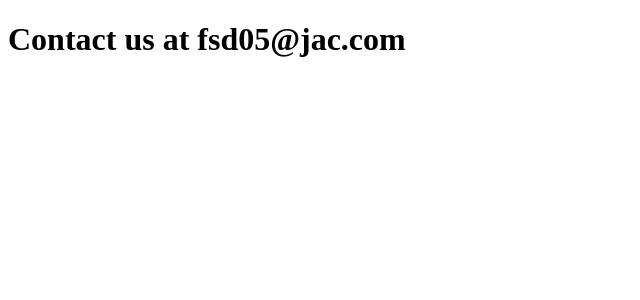
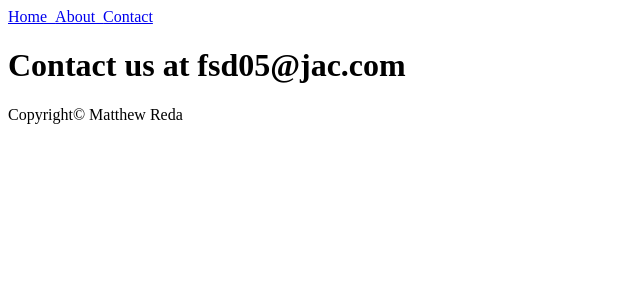
Before and after one commit to MattReda11/WebDev2, a React (Create React App) app in the folder exercise3a/reactrouting/: page /contact in a window 1280 px wide. Shown: the top 300 px of the page, without its empty margins (0-640 px from the left). Built offline with nearby package versions, Linux system fonts and the light colour scheme.

Commit message:
Main Layout and Outlet

```diff
--- a/exercise3a/reactrouting/src/App.js
+++ b/exercise3a/reactrouting/src/App.js
@@ -1,16 +1,7 @@
-import { Route, Routes } from "react-router-dom";
-import Home from "./pages/Home";
-import About from "./pages/About";
-import Contact from "./pages/Contact";
+import Outlet from "./components/Outlet";
 
 // Code from Earlier examples
 function App() {
-  return (
-    <Routes>
-      <Route path="/" element={<Home />} />
-      <Route path="/about" element={<About />} />
-      <Route path="/contact" element={<Contact />} />
-    </Routes>
-  )
+  return <Outlet />
 }
 export default App;
--- /dev/null
+++ b/exercise3a/reactrouting/src/components/Footer.js
@@ -0,0 +1,4 @@
+function Footer() {
+    return <p>Copyright&copy; Matthew Reda</p>
+}
+export default Footer;
--- a/exercise3a/reactrouting/src/components/Main.js
+++ b/exercise3a/reactrouting/src/components/Main.js
@@ -3,7 +3,6 @@ import DisplayMessage from './DisplayMessage';
 import Clock from './Clock';
 import CounterDisplay from './CounterDisplay';
 import UserActions from './UserActions';
-import Header from "./Header";
 
 function Main() {
     const [color, setColor] = useState(JSON.parse(sessionStorage.getItem('color')) || "blue");
@@ -15,7 +14,6 @@ function Main() {
     }, [color, count]);
 
     return (<div>
-        <Header />
         <DisplayMessage color={color} />
         <Clock />
         <CounterDisplay count={count} />
--- /dev/null
+++ b/exercise3a/reactrouting/src/components/Outlet.js
@@ -0,0 +1,21 @@
+import { Routes, Route } from "react-router-dom";
+import MainLayout from "../layouts/MainLayout";
+import Home from "../pages/Home";
+import About from "../pages/About";
+import Contact from "../pages/Contact";
+
+function Outlet() {
+    return (
+        <div>
+            <Routes>
+                <Route path="/" element={<MainLayout />}>
+                    <Route index element={<Home />} />
+                    <Route path="about" element={<About />} />
+                    <Route path="contact" element={<Contact />} />
+                </Route>
+
+            </Routes>
+        </div>
+    )
+}
+export default Outlet;
--- /dev/null
+++ b/exercise3a/reactrouting/src/layouts/MainLayout.js
@@ -0,0 +1,13 @@
+import React from "react";
+import { Outlet } from "react-router-dom";
+import Header from '../components/Header';
+import Footer from '../components/Footer';
+
+function MainLayout() {
+    return <div>
+        <Header />
+        <Outlet />
+        <Footer />
+    </div>
+}
+export default MainLayout;
```
